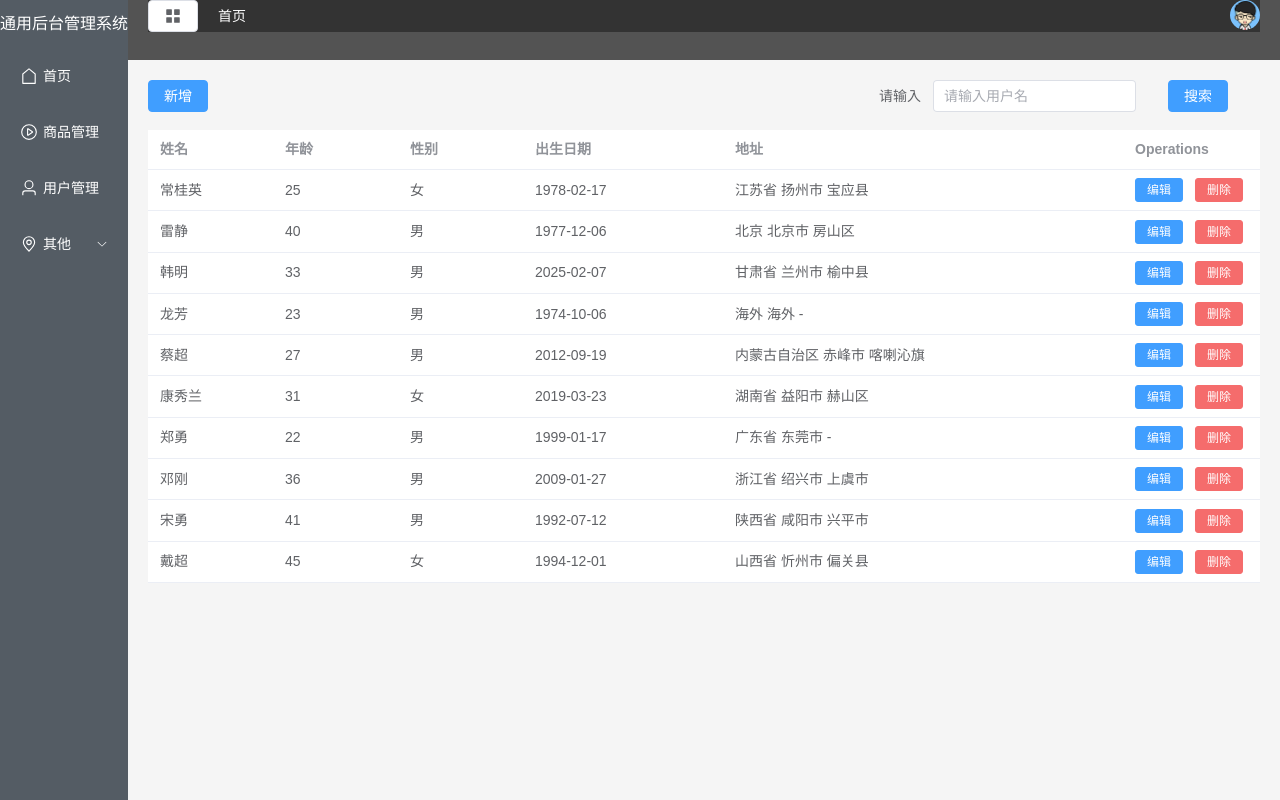
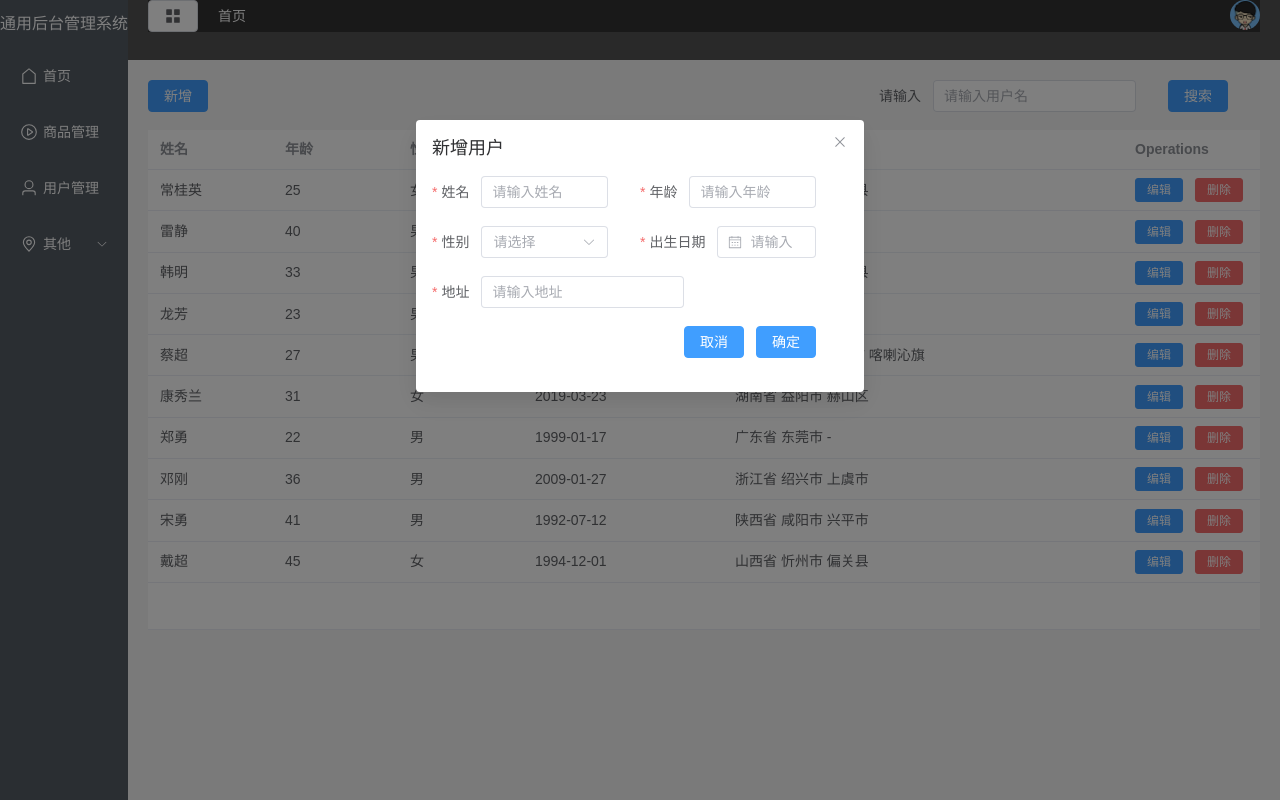
Before and after one commit to haiyue853-dev/BackManagement, a Vue app: page /user in a window 1280 px wide. Built offline with nearby package versions, Linux system fonts and the light colour scheme.

Commit message:
用户搜索，分页，删除，新增静态实现

```diff
--- a/src/views/User.vue
+++ b/src/views/User.vue
@@ -40,6 +40,83 @@
     width: 400,
   },
 ])
+
+const formInline = reactive({
+  keyWord: '',
+})
+
+const handleSearch = () => {
+  config.name = formInline.keyWord
+  getUserData()
+}
+const handleChange = (page) => {
+  config.page = page
+  getUserData()
+}
+const handleDelete = (val) => {
+  ElMessageBox.confirm('是否确认删除该用户?', '提示', {
+    confirmButtonText: '确定',
+    cancelButtonText: '取消',
+    type: 'warning',
+  })
+    .then(async () => {
+      try {
+        // 1. 打印调试信息，确保进入这里
+        console.log('开始删除，ID:', val.id)
+
+        // 2. 执行删除请求
+        await proxy.$api.deleteUser({ id: val.id })
+
+        // 3. 提示成功
+        ElMessage({
+          showClose: true,
+          message: '删除成功',
+          type: 'success',
+        })
+
+        // 4. 重新加载列表
+        getUserData()
+      } catch (error) {
+        // 5. 捕获删除过程中的错误
+        console.error('删除失败:', error)
+        ElMessage({
+          type: 'error',
+          message: '删除失败，请稍后重试',
+        })
+      }
+    })
+    .catch(() => {
+      // 用户点击取消或删除框关闭时触发
+      console.log('用户取消删除')
+    })
+}
+
+const action = ref('add')
+const dialogVisible = ref(true)
+const formUser = reactive({
+  name: '',
+  age: null,
+  sex: '', // 默认选“男”
+  birth: null,
+  addr: '',
+})
+const rules = reactive({
+  name: [{ required: true, message: '姓名是必填项', trigger: 'blur' }],
+  age: [
+    { required: true, message: '年龄是必填项', trigger: 'blur' },
+    { type: 'number', message: '年龄必须是数字' },
+  ],
+  sex: [{ required: true, message: '性别是必选项', trigger: 'change' }],
+  birth: [{ required: true, message: '出生日期是必选项' }],
+  addr: [{ required: true, message: '地址是必填项' }],
+})
+
+const handleClose = () => {
+  dialogVisible.value = false
+}
+const handleCancel = () => {
+  dialogVisible.value = false
+}
 onMounted(() => {
   getUserData()
 })
@@ -77,6 +154,61 @@
       </el-table-column>
     </el-table>
   </div>
+  <el-dialog
+    v-model="dialogVisible"
+    :title="action == 'add' ? '新增用户' : '编辑用户'"
+    width="35%"
+    :before-close="handleClose"
+  >
+    <!--需要注意的是设置了:inline="true"，
+		会对el-select的样式造成影响，我们通过给他设置一个class=select-clearn
+		在css进行处理-->
+    <el-form :inline="true" :model="formUser" :rules="rules" ref="userForm">
+      <el-row>
+        <el-col :span="12">
+          <el-form-item label="姓名" prop="name">
+            <el-input v-model="formUser.name" placeholder="请输入姓名" />
+          </el-form-item>
+        </el-col>
+        <el-col :span="12">
+          <el-form-item label="年龄" prop="age">
+            <el-input v-model.number="formUser.age" placeholder="请输入年龄" />
+          </el-form-item>
+        </el-col>
+      </el-row>
+      <el-row>
+        <el-col :span="12">
+          <el-form-item class="select-clearn" label="性别" prop="sex">
+            <el-select v-model="formUser.sex" placeholder="请选择">
+              <el-option label="男" :value="1" />
+              <el-option label="女" :value="0" />
+            </el-select>
+          </el-form-item>
+        </el-col>
+        <el-col :span="12">
+          <el-form-item label="出生日期" prop="birth">
+            <el-date-picker
+              v-model="formUser.birth"
+              type="date"
+              placeholder="请输入"
+              style="width: 100%"
+            />
+          </el-form-item>
+        </el-col>
+      </el-row>
+      <el-row>
+        <el-form-item label="地址" prop="addr">
+          <el-input v-model="formUser.addr" placeholder="请输入地址" />
+        </el-form-item>
+      </el-row>
+      <el-row style="justify-content: flex-end">
+        <el-form-item>
+          <el-button type="primary" @click="handleCancel">取消</el-button>
+          <el-button type="primary" @click="onSubmit">确定</el-button>
+        </el-form-item>
+      </el-row>
+    </el-form>
+  </el-dialog>
 </template>
 
 <style scoped lang="less">
@@ -84,4 +216,21 @@
   display: flex;
   justify-content: space-between;
 }
+.table {
+  position: relative;
+  height: 500px;
+
+  .pager {
+    position: absolute;
+    bottom: 10px;
+    right: 10px;
+  }
+}
+.el-table {
+  height: 500px;
+  width: 100%;
+}
+.select-clearn {
+  display: flex;
+}
 </style>
```
